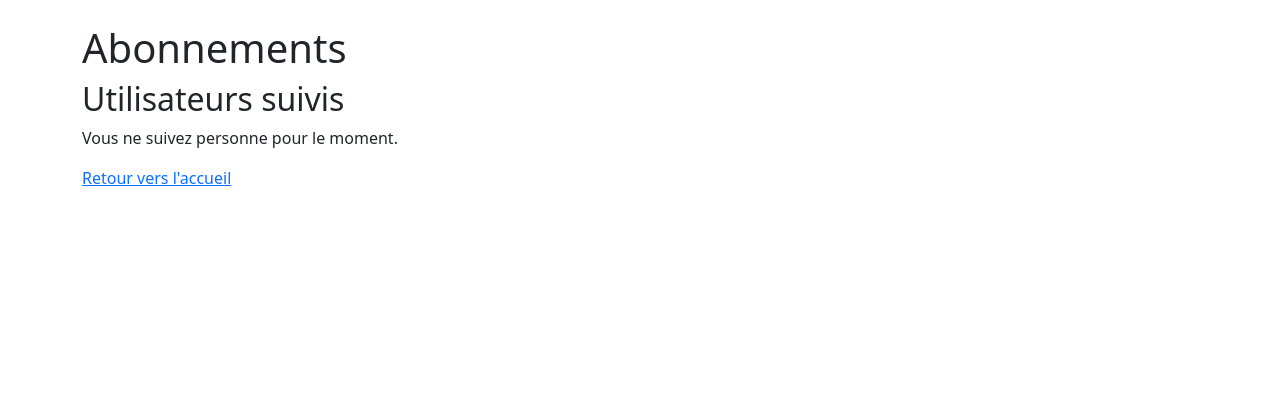
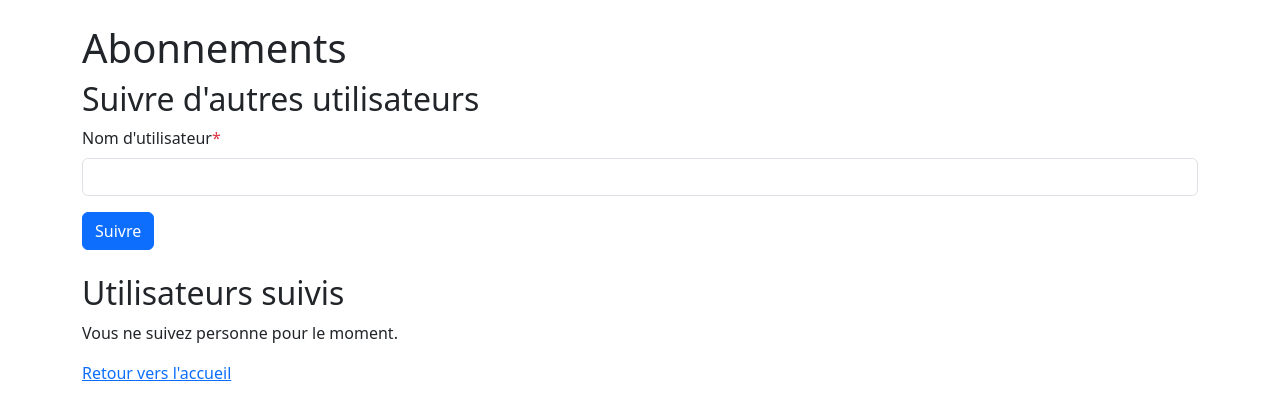
Before and after one commit to mrnlarue-cloud/Projet_9_OC, a Django app: page /abonnements/ in a window 1280 px wide. Shown: the top 420 px of the page. Run offline with Django 5.2, Linux system fonts and the light colour scheme; the visitor is signed in with stand-in values (Sample User, id 1); data comes from the database, SQL or seed files in the repository; some libraries are stand-ins or nearby versions.

Commit message:
Ajoute le formulaire d'abonnement

```diff
--- a/litreview/templates/pages/abonnements.html
+++ b/litreview/templates/pages/abonnements.html
@@ -1,7 +1,19 @@
 {% extends "pages/base.html" %}
+{% load crispy_forms_tags %}
 
 {% block content %}
     <h1>Abonnements</h1>
+
+    <h2>Suivre d'autres utilisateurs</h2>
+
+    <form method="post" class="mb-4">
+        {% csrf_token %}
+
+        {{ formulaire_abonnement|crispy }}
+
+        <button type="submit" class="btn btn-primary">Suivre</button>
+    </form>
+
 
     <h2>Utilisateurs suivis</h2>
 
```
